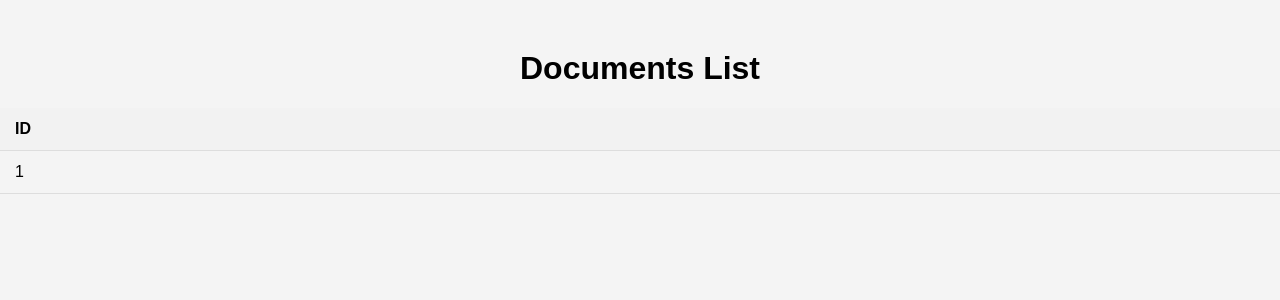
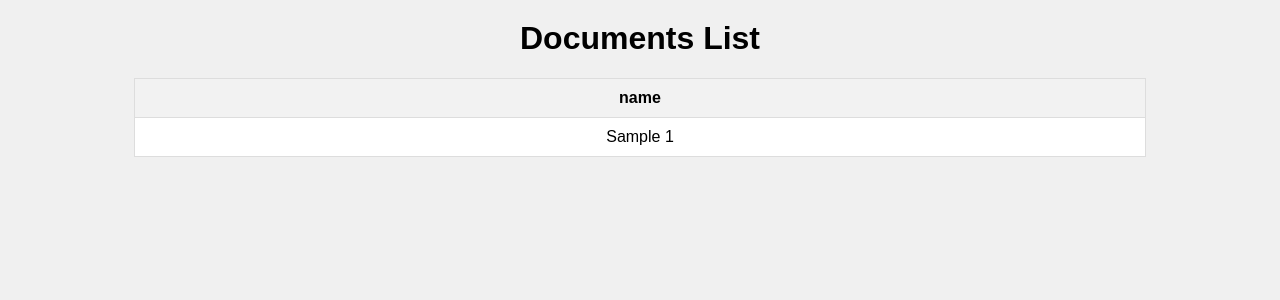
Before and after one commit to Akshat757/mongo-admin-tool, a Flask app: page /collections/1/1 in a window 1280 px wide. Shown: the top 300 px of the page. Run offline with Flask 3, Linux system fonts and the light colour scheme; a database or web service that is not in the repository returns one stand-in record (values such as "Sample title").

Commit message:
fixed bugs

```diff
--- a/app.py
+++ b/app.py
@@ -23,7 +23,7 @@ def list_databases():
 @app.route('/collections/<database_name>', methods=['GET'])
 def list_collections(database_name):
     collections = client[database_name].list_collection_names()
-    return render_template('collections.html', collections=collections)
+    return render_template('collections.html', collections=collections, database=database_name)
 
 
 
@@ -32,7 +32,7 @@ def list_collections(database_name):
 def get_documents(database_name, collection_name):
     collection = client[database_name][collection_name]
     documents = list(collection.find())
-    return render_template('documents.html', documents=documents)
+    return render_template('documents.html', collection_name=collection_name, documents=documents)
 
 
 
--- a/static/css/styles.css
+++ b/static/css/styles.css
@@ -1,46 +1,24 @@
 body {
     font-family: Arial, sans-serif;
-    margin: 0;
-    padding: 0;
-    background-color: #f4f4f4;
+    background-color: #f0f0f0;
 }
 
 h1 {
     text-align: center;
-    margin-top: 50px;
-}
-
-#databases {
-    max-width: 600px;
-    margin: 0 auto;
-    padding: 20px;
-    background-color: #fff;
-    border-radius: 5px;
-    box-shadow: 0 0 10px rgba(0, 0, 0, 0.1);
-}
-
-ul {
-    list-style-type: none;
-    padding: 0;
-}
-
-li {
-    margin-bottom: 10px;
-}
-
-
-/* style.css */
-
-table {
-    width: 100%;
-    border-collapse: collapse;
     margin-top: 20px;
 }
 
+table {
+    width: 80%;
+    margin: 20px auto;
+    border-collapse: collapse;
+    background-color: #fff; /* Set background color of the table */
+}
+
 th, td {
-    padding: 12px 15px;
-    text-align: left;
-    border-bottom: 1px solid #ddd;
+    padding: 10px;
+    text-align: center;
+    border: 1px solid #ddd; /* Add border around each cell */
 }
 
 th {
@@ -50,8 +28,3 @@ th {
 tr:hover {
     background-color: #f5f5f5;
 }
-
-a {
-    text-decoration: none;
-    color: #333;
-}
--- a/templates/collections.html
+++ b/templates/collections.html
@@ -4,7 +4,7 @@
     <meta charset="UTF-8">
     <meta name="viewport" content="width=device-width, initial-scale=1.0">
     <title>Collections List</title>
-    <link rel="stylesheet" href="{{ url_for('static', filename='css/style.css') }}">
+    <!-- <link rel="stylesheet" href="{{ url_for('static', filename='css/style.css') }}"> -->
     <link rel="stylesheet" href="../static/css/styles.css">
 
 </head>
--- a/templates/documents.html
+++ b/templates/documents.html
@@ -4,22 +4,61 @@
     <meta charset="UTF-8">
     <meta name="viewport" content="width=device-width, initial-scale=1.0">
     <title>Documents List</title>
+    <!-- <link rel="stylesheet" href="{{ url_for('static', filename='css/style.css') }}"> -->
     <link rel="stylesheet" href="../static/css/styles.css">
+
 </head>
+<style>
+    body {
+        font-family: Arial, sans-serif;
+        background-color: #f0f0f0;
+    }
+
+    h1 {
+        text-align: center;
+        margin-top: 20px;
+    }
+
+    table {
+        width: 80%;
+        margin: 20px auto;
+        border-collapse: collapse;
+        background-color: #fff; /* Set background color of the table */
+    }
+
+    th, td {
+        padding: 10px;
+        text-align: center;
+        border: 1px solid #ddd; /* Add border around each cell */
+    }
+
+    th {
+        background-color: #f2f2f2;
+    }
+
+    tr:hover {
+        background-color: #f5f5f5;
+    }
+
+</style>
 <body>
     <h1>Documents List</h1>
     <table>
         <thead>
             <tr>
-                <th>ID</th>
-                <!-- Add more table headers based on your document structure -->
+                <!-- Dynamically generate table headers based on the fields of the first document -->
+                {% for field in documents[0].keys() %}
+                    <th>{{ field }}</th>
+                {% endfor %}
             </tr>
         </thead>
         <tbody>
             {% for document in documents %}
             <tr>
-                <td>{{ document._id }}</td>
-                <!-- Add more table data cells based on your document structure -->
+                <!-- Dynamically generate table cells based on the fields of each document -->
+                {% for value in document.values() %}
+                    <td>{{ value }}</td>
+                {% endfor %}
             </tr>
             {% endfor %}
         </tbody>
```
Also changed, not shown: static/js/script.js (+15 -15 lines), 1 other file.
